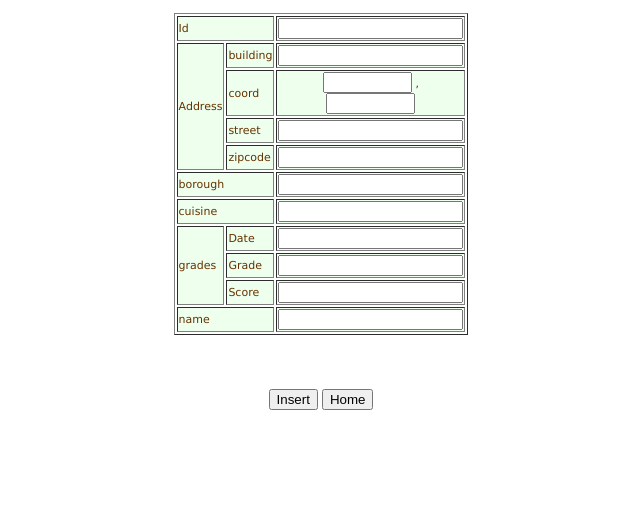
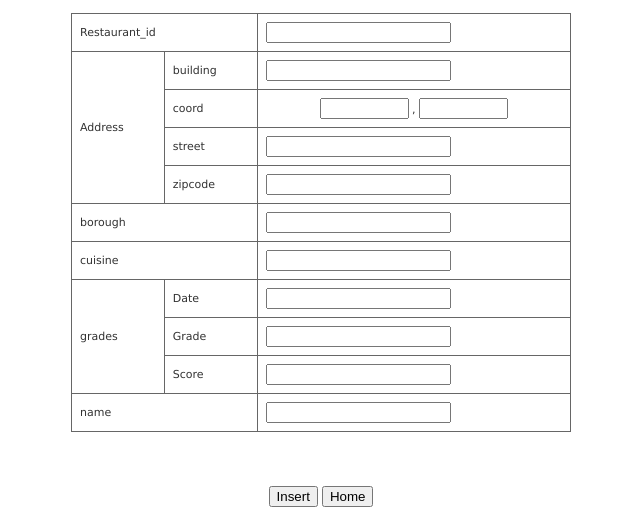
Before and after one commit to marwensaid/CRUD-mongo-node, a plain HTML site: page static/insertDocument.html in a window 1280 px wide. Shown: the part 297-820 px from the top of the page, without its empty margins (319-959 px from the left). Drawn offline with nearby package versions, Linux system fonts and the light colour scheme.

Commit message:
feat(CRUD mongo NodeJs) refactor case and table-- MS

```diff
--- a/static/insertDocument.html
+++ b/static/insertDocument.html
@@ -4,11 +4,27 @@
     <meta charset="UTF-8">
     <title>CRUD MONGO</title>
     <style type="text/css">
-        table.myStyleTab th, table.myStyleTab td {
-            font-size: 11px;
-            font-family: "Myriad Web", Verdana, Helvetica, Arial, sans-serif;
-            background: #efe none;
-            color: #630;
+        table.myStyleTab {
+            font-family: verdana,arial,sans-serif;
+            font-size:11px;
+            color:#333333;
+            border-width: 1px;
+            border-color: #666666;
+            border-collapse: collapse;
+        }
+        table.myStyleTab th {
+            border-width: 1px;
+            padding: 8px;
+            border-style: solid;
+            border-color: #666666;
+            background-color: #dedede;
+        }
+        table.myStyleTab td {
+            border-width: 1px;
+            padding: 8px;
+            border-style: solid;
+            border-color: #666666;
+            background-color: #ffffff;
         }
     </style>
     <script src="//ajax.googleapis.com/ajax/libs/jquery/1.9.1/jquery.min.js"></script>
@@ -57,10 +73,10 @@
     <p><img src="http://cdn.meme.am/instances/500x/56957557.jpg" alt="connected" style="width:304px;height:228px;"></p>
 
     <form id="myForm" method="get">
-        <table width="200" border="1" class="myStyleTab">
+        <table width="500" border="1" class="myStyleTab">
             <tbody>
             <tr>
-                <td colspan="2">Id</td>
+                <td colspan="2">Restaurant_id</td>
                 <td><input type="text" name="id" id="id"></td>
             </tr>
             <tr>
```
Also changed, not shown: static/findDocument.html (+23 -7 lines).
